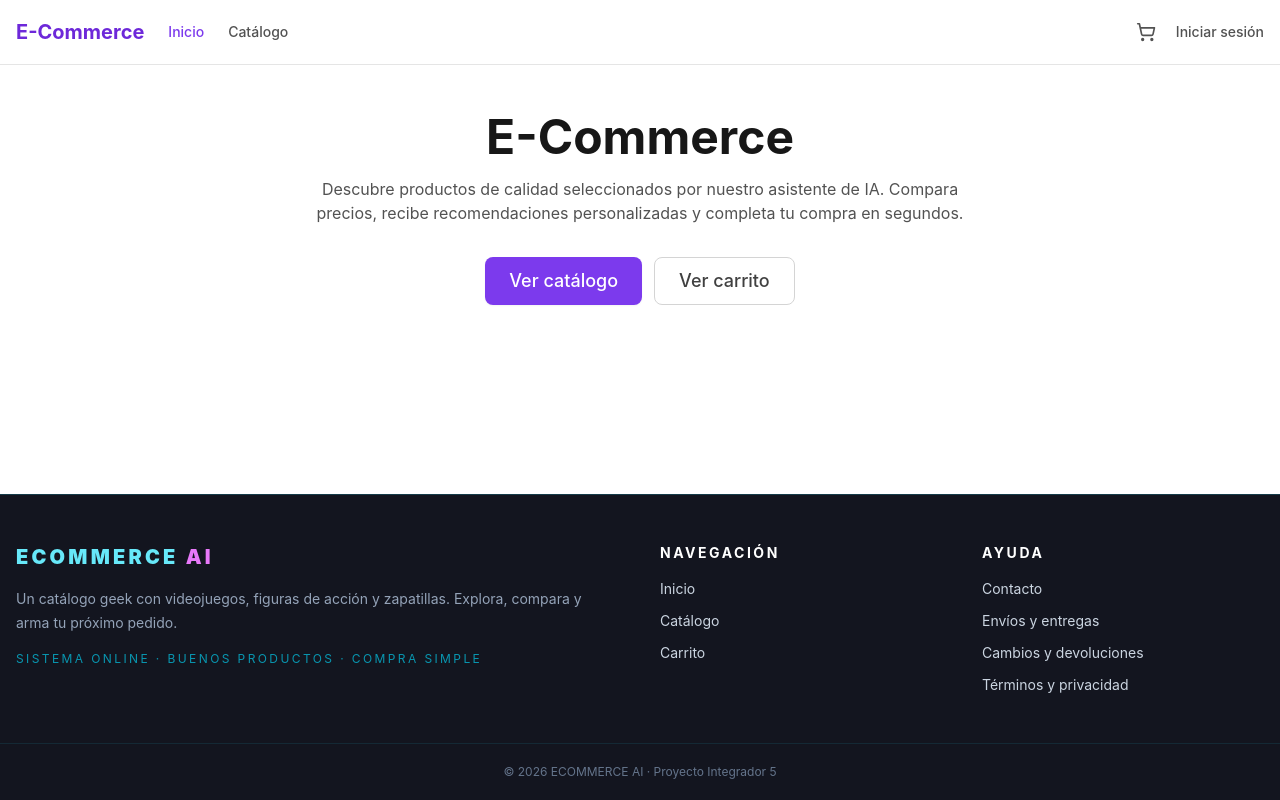
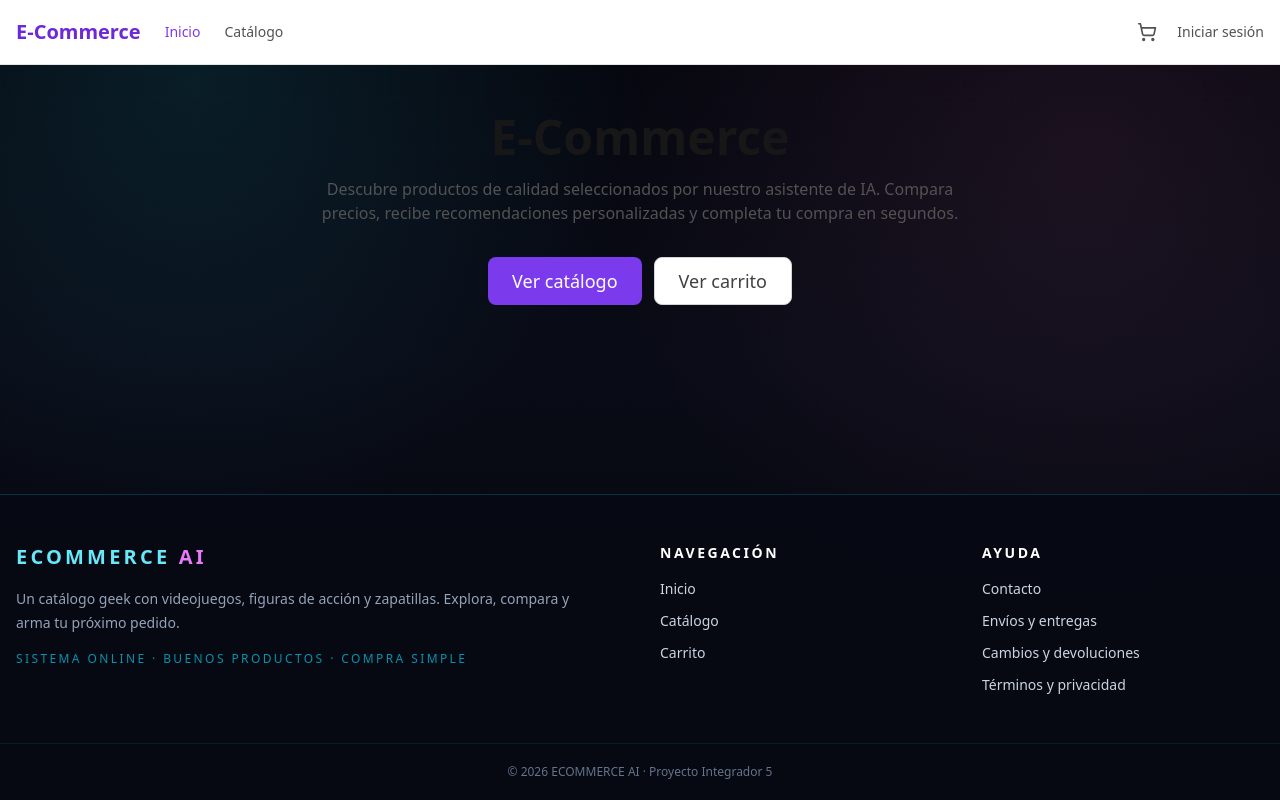
Before and after one commit to rechimonth/e-commerce, a React (Vite) app: page / in a window 1280 px wide. Built offline with nearby package versions, Linux system fonts and the light colour scheme; no server answers.

Commit message:
feat(ui): establish ecommerce ai cyberpunk design system

```diff
--- a/src/styles/globals.css
+++ b/src/styles/globals.css
@@ -2,16 +2,102 @@
 @tailwind components;
 @tailwind utilities;
 
+@import url('https://fonts.googleapis.com/css2?family=Orbitron:wght@500;600;700;800;900&family=Rajdhani:wght@400;500;600;700&display=swap');
+
+:root {
+  --cyber-bg: #05060d;
+  --cyber-surface: rgba(12, 15, 29, 0.88);
+  --cyber-surface-2: rgba(17, 21, 39, 0.92);
+  --cyber-cyan: #22d3ee;
+  --cyber-pink: #f472b6;
+  --cyber-violet: #a78bfa;
+  --cyber-text: #e5f7ff;
+  --cyber-muted: #91a4b8;
+}
+
+html {
+  background: var(--cyber-bg);
+  color-scheme: dark;
+}
+
+body {
+  margin: 0;
+  min-width: 320px;
+  min-height: 100vh;
+  background:
+    radial-gradient(circle at 15% 10%, rgba(34, 211, 238, 0.11), transparent 28rem),
+    radial-gradient(circle at 85% 20%, rgba(244, 114, 182, 0.09), transparent 30rem),
+    linear-gradient(180deg, #05060d 0%, #090b16 45%, #05060d 100%);
+  font-family: 'Rajdhani', system-ui, sans-serif;
+}
+
+button,
+a,
+input,
+select,
+textarea {
+  -webkit-tap-highlight-color: transparent;
+}
+
+::selection {
+  background: rgba(34, 211, 238, 0.3);
+  color: white;
+}
+
 ::-webkit-scrollbar {
-  width: 8px;
+  width: 10px;
 }
 ::-webkit-scrollbar-track {
-  background: theme('colors.neutral.100');
+  background: #05060d;
 }
 ::-webkit-scrollbar-thumb {
-  background: theme('colors.neutral.300');
-  border-radius: theme('borderRadius.DEFAULT');
+  background: linear-gradient(180deg, #22d3ee, #a78bfa, #f472b6);
+  border-radius: 999px;
+  border: 2px solid #05060d;
 }
-::-webkit-scrollbar-thumb:hover {
-  background: theme('colors.neutral.400');
+
+.font-display {
+  font-family: 'Orbitron', system-ui, sans-serif;
 }
+
+.cyber-app-shell {
+  position: relative;
+  min-height: 100vh;
+  overflow-x: hidden;
+  background: transparent;
+}
+
+.cyber-grid {
+  pointer-events: none;
+  position: fixed;
+  inset: 0;
+  z-index: 0;
+  opacity: 0.3;
+  background-image:
+    linear-gradient(rgba(34, 211, 238, 0.055) 1px, transparent 1px),
+    linear-gradient(90deg, rgba(34, 211, 238, 0.055) 1px, transparent 1px);
+  background-size: 48px 48px;
+  mask-image: linear-gradient(to bottom, black, transparent 90%);
+}
+
+@layer components {
+  .cyber-panel {
+    @apply border border-cyan-300/20 bg-slate-950/70 backdrop-blur-xl;
+    box-shadow: 0 0 0 1px rgba(34, 211, 238, 0.03), 0 18px 60px rgba(0, 0, 0, 0.35);
+  }
+
+  .cyber-kicker {
+    @apply font-display text-xs font-bold uppercase tracking-[0.28em] text-cyan-300;
+  }
+}
+
+@media (prefers-reduced-motion: reduce) {
+  *,
+  *::before,
+  *::after {
+    scroll-behavior: auto !important;
+    animation-duration: 0.01ms !important;
+    animation-iteration-count: 1 !important;
+    transition-duration: 0.01ms !important;
+  }
+}
```
